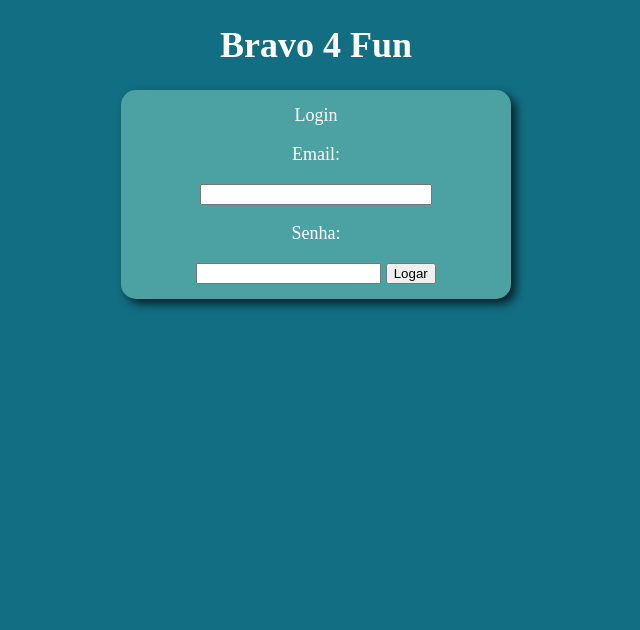
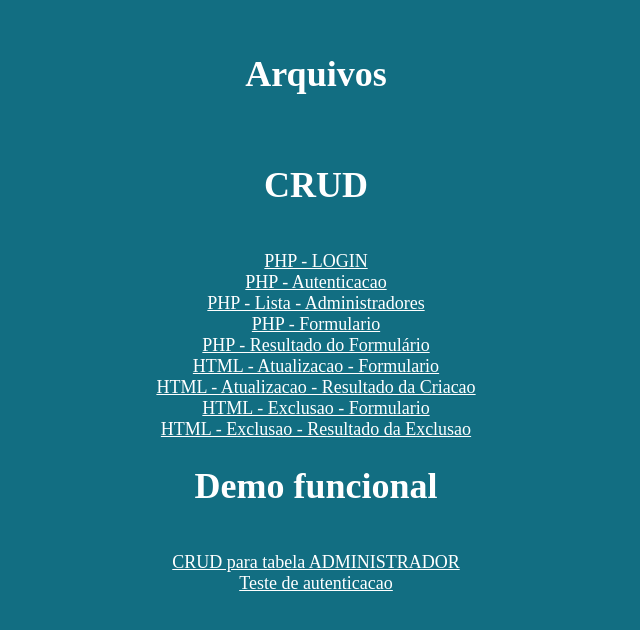
Before and after one commit to JoaoCavalcanteS/PI_2_Semestre, a PHP site: page / in a window 1280 px wide. Shown: the top 630 px of the page, without its empty margins (324-964 px from the left). Run offline with PHP 8.4, Linux system fonts and the light colour scheme.

Commit message:
Arquivos

```diff
--- a/CRUD/index.html
+++ b/CRUD/index.html
@@ -8,12 +8,34 @@
     <link rel="stylesheet" href="style.css" type="text/css">
 </head>
 <body>
-    <h1>Bravo 4 Fun</h1>
-    <div class="BoxLog">Login<p>Email:</p>
-        <input type="email" name="email" id="Email">
-        <p>Senha:</p>
-        <input type="password" name="senha" id="Senha">
-        <input type="button" value="Logar">
+    <br>
+    <h1>Arquivos</h1>
+    <br>
+    <h1>CRUD</h1>
+    <br>
+    <a href="CRUD/login.php">PHP - LOGIN</a>
+    <br>
+    <a href="CRUD/autenticacao.php">PHP - Autenticacao </a>
+    <br>
+    <a href="CRUD/listaradmins.php">PHP - Lista - Administradores</a>
+    <br>
+    <a href="CRUD/criarform.php">PHP - Formulario</a>
+    <br>
+    <a href="CRUD/criarprocessamento.php">PHP - Resultado do Formulário</a>
+    <br>
+    <a href="ativos/atualizarform.html">HTML - Atualizacao - Formulario</a>
+    <br>
+    <a href="ativos/atualizarprocessamento.html">HTML - Atualizacao - Resultado da Criacao</a>
+    <br>
+    <a href="ativos/excluirform.html">HTML - Exclusao - Formulario</a>
+    <br>
+    <a href="ativos/excluirprocessamento.html">HTML - Exclusao - Resultado da Exclusao</a>
+
+    <h1>Demo funcional</h1>
+    <br>
+    <a href="crud/listaradmins.php">CRUD para tabela ADMINISTRADOR</a>
+    <br>
+    <a href="autenticacao/login.php">Teste de autenticacao</a>
     </div>
 </body>
 </html>
--- a/CRUD/style.css
+++ b/CRUD/style.css
@@ -2,6 +2,9 @@ body{
     background-color: #126e82;
     text-align: center;
     font-size: large;
+}
+a:link{
+    color:white;
 }
 h1{
     color: rgb(255, 255, 255);
```
